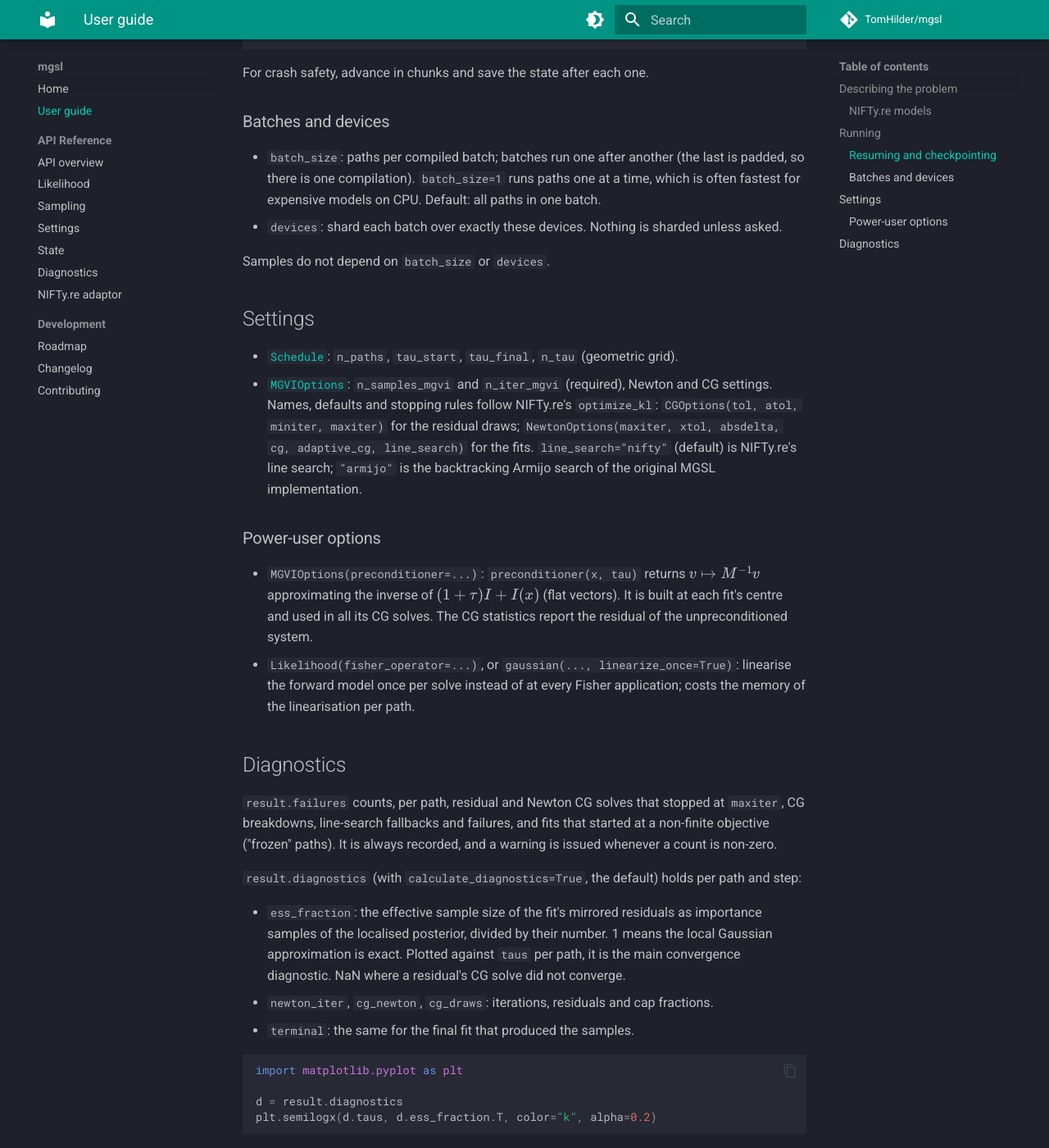
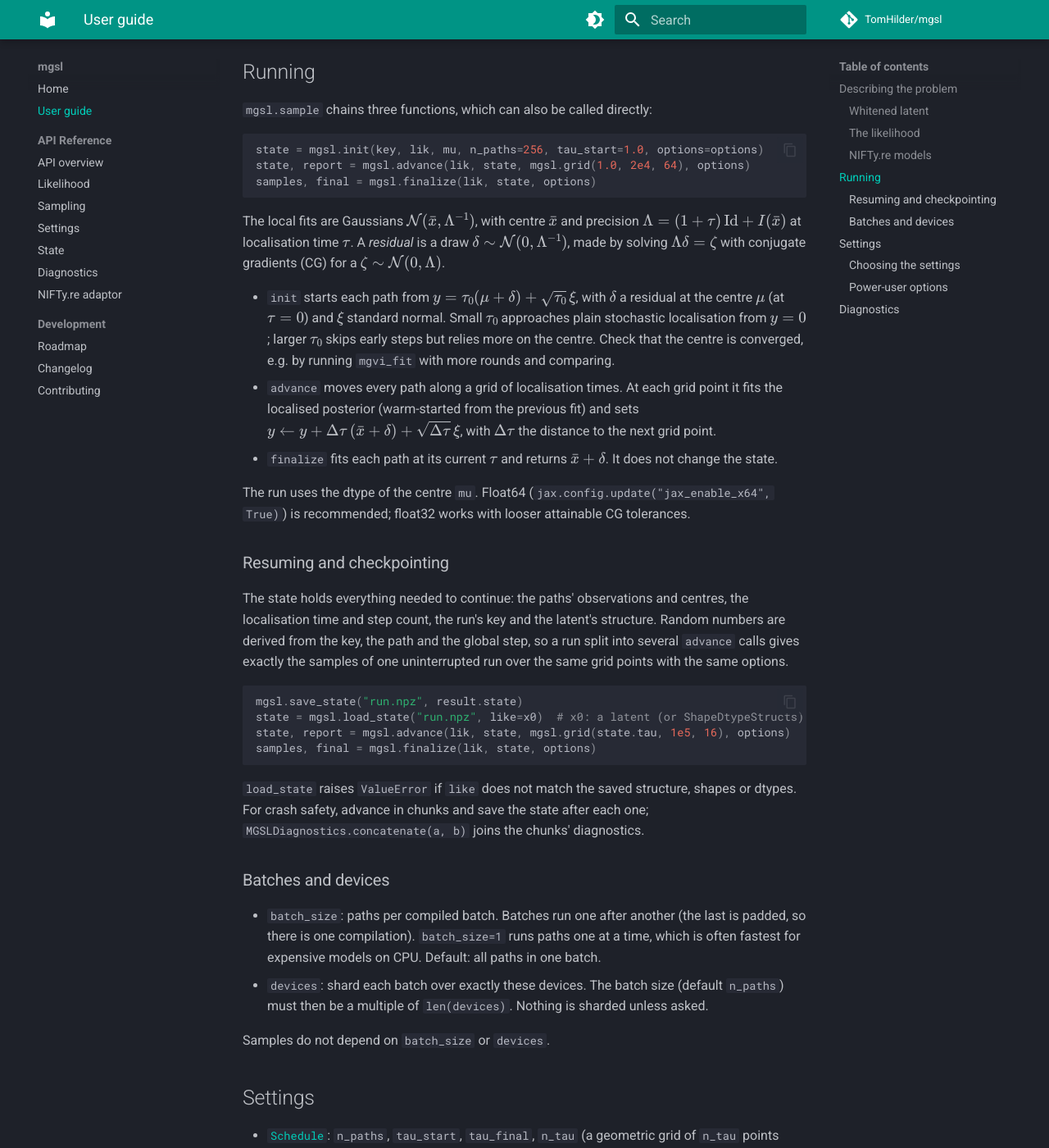
Before and after one commit to TomHilder/mgsl, an MkDocs documentation site: the page built from docs/guide.md, in a window 1280 px wide and 1400 px high, scrolled down 1632 px. Shown: the whole window at 82% size. Built offline with MkDocs 1.6.1 and Material for MkDocs 9.7.7, drawn with Linux system fonts in a browser that asks for light colours; comment, search, counter and statistics services are not loaded; some of the changed text lies outside the part shown.

Commit message:
Docs: self-contained wording, runnable quick start, whitening, notation, settings guidance; sample reports init failures
Co-Authored-By: Claude Opus 5.5 <noreply@anthropic.com>

````diff
--- a/docs/guide.md
+++ b/docs/guide.md
@@ -1,39 +1,67 @@
 # User guide
+
+Notation: \(x\) is the latent (dimension \(n\)), \(\mathrm{Id}\) the identity, \(I(x)\) the
+Fisher information of the likelihood at \(x\), and \(\tau\) the localisation time.
 
 ## Describing the problem
 
-mgsl needs a latent \(x\) with prior \(\mathcal N(0, I)\) (any pytree of real arrays) and a
-[`Likelihood`](api/likelihood.md) with
+### Whitened latent
 
-- `log_likelihood(x)`: \(\log p(d \mid x)\), up to a constant;
+mgsl assumes the prior on the latent is \(\mathcal N(0, \mathrm{Id})\). A model with another
+prior is written in terms of standard-normal variables: a parameter \(z \sim \mathcal N(m,
+LL^\top)\) becomes \(z = m + Lx\), a log-normal amplitude becomes \(\exp(\mu + s\,x)\), a
+Gaussian process becomes its whitened Fourier or Karhunen-Loève coefficients, and so on. The
+forward model starts from \(x\):
+
+```python
+def forward(x):
+    z = m + L @ x  # prior N(m, L L^T) on z
+    return model(z)  # prediction of the data
+```
+
+### The likelihood
+
+A [`Likelihood`](api/likelihood.md) has
+
+- `log_likelihood(x)`: \(\log p(\text{data} \mid x)\), up to a constant;
 - `fisher(x, v)`: the Fisher information \(I(x) = J^\top F J\) applied to a tangent \(v\)
-  (\(J\) the Jacobian of the forward model, \(F\) the Fisher metric of the noise model; no
-  prior term);
-- `fisher_sqrt(x, e)`: \(J^\top F^{1/2} e\), so that it has covariance \(I(x)\) for
-  \(e \sim \mathcal N(0, I)\);
-- `data_shape`: the shape of \(e\).
+  (\(J\) the Jacobian of the forward model, \(F\) the Fisher metric of the noise model, e.g.
+  \(\mathrm{diag}(1/\sigma^2)\) for Gaussian noise); no prior term;
+- `fisher_sqrt(x, e)`: \(J^\top F^{1/2} e\), which has covariance \(I(x)\) for
+  \(e \sim \mathcal N(0, \mathrm{Id})\);
+- `data_shape`: a pytree of `jax.ShapeDtypeStruct` with the structure, shapes and dtypes of
+  \(e\) (usually those of the data).
 
 For Gaussian noise, `mgsl.gaussian(forward, data, noise_std=..., mask=...)` builds all four.
-Masked data points get zero weight (they may hold NaN).
+`noise_std` is a scalar or an array of the data's shape. Masked data points (`mask` False) get
+zero weight and may hold NaN. For other noise models, write the four entries by hand, e.g.
+with `jax.jvp` and `jax.vjp` of the forward model.
 
-`mgsl.check_likelihood(lik, x, key)` checks that the functions agree with each other: it catches
-a negative log-likelihood passed as `log_likelihood`, a data-space Fisher matrix instead of
-\(J^\top F J\), a Fisher that is not positive semi-definite, and wrong output shapes.
+`mgsl.check_likelihood(lik, x, key)` checks that the functions agree with each other. It raises
+`ValueError` naming the problem: a negative log-likelihood passed as `log_likelihood`, a
+data-space Fisher matrix instead of \(J^\top F J\), a Fisher information that is not positive
+semi-definite, or wrong output shapes. It returns the quadratic forms it compared. Run it at
+zeros and near the posterior (e.g. at a fit's centre).
 
-Arrays held by a `Likelihood` through `jax.tree_util.Partial` (as `gaussian` does) are passed
-to compiled code at run time, so new data of the same shape does not recompile. Arrays captured
-by a plain closure are compiled in as constants.
+Arrays held by a `Likelihood` through `jax.tree_util.Partial` (as `gaussian` does) are passed to
+compiled code at run time, so new data of the same shape does not recompile. Arrays captured by
+a plain closure (a `lambda` or nested function) are compiled in as constants.
 
 ### NIFTy.re models
 
 ```python
+import operator
+
 import nifty.re as jft
+from jax.tree_util import Partial
+
 import mgsl.nifty
 
-lh = jft.Gaussian(data, noise_std_inv=lambda r: r / sigma).amend(model)
+noise_std_inv = Partial(operator.mul, 1 / sigma)  # NIFTy.re takes an operator here
+lh = jft.Gaussian(data, noise_std_inv=noise_std_inv).amend(model)  # model: a jft.Model
 lik = mgsl.nifty.from_likelihood(lh)
 result = mgsl.sample(key, lik, mu, schedule, options)
-samples = mgsl.nifty.to_samples(result)   # nifty.re Samples (pos = sample mean)
+samples = mgsl.nifty.to_samples(result)  # nifty.re Samples, pos = the sample mean
 ```
 
 The NIFTy.re likelihood must be amended with the model, so that its primals are the latent with
@@ -50,55 +78,93 @@ state, report = mgsl.advance(lik, state, mgsl.grid(1.0, 2e4, 64), options)
 samples, final = mgsl.finalize(lik, state, options)
 ```
 
+The local fits are Gaussians \(\mathcal N(\bar x, \Lambda^{-1})\), with centre \(\bar x\) and
+precision \(\Lambda = (1 + \tau)\,\mathrm{Id} + I(\bar x)\) at localisation time \(\tau\). A
+*residual* is a draw \(\delta \sim \mathcal N(0, \Lambda^{-1})\), made by solving
+\(\Lambda\delta = \zeta\) with conjugate gradients (CG) for a \(\zeta \sim \mathcal N(0, \Lambda)\).
+
 - `init` starts each path from \(y = \tau_0(\mu + \delta) + \sqrt{\tau_0}\,\xi\), with
-  \(\delta\) a residual of the Gaussian at the centre \(\mu\). Small \(\tau_0\) approaches
-  plain stochastic localisation from \(y = 0\); larger \(\tau_0\) skips the early steps but
-  relies more on the centre. Check that the centre (e.g. from `mgvi_fit`) is converged.
-- `advance` moves every path along a grid of localisation times.
-- `finalize` fits each path at its current \(\tau\) and draws one sample. It does not change the
-  state.
+  \(\delta\) a residual at the centre \(\mu\) (at \(\tau = 0\)) and \(\xi\) standard normal.
+  Small \(\tau_0\) approaches plain stochastic localisation from \(y = 0\); larger \(\tau_0\)
+  skips early steps but relies more on the centre. Check that the centre is converged, e.g.
+  by running `mgvi_fit` with more rounds and comparing.
+- `advance` moves every path along a grid of localisation times. At each grid point it fits the
+  localised posterior (warm-started from the previous fit) and sets
+  \(y \leftarrow y + \Delta\tau\,(\bar x + \delta) + \sqrt{\Delta\tau}\,\xi\), with
+  \(\Delta\tau\) the distance to the next grid point.
+- `finalize` fits each path at its current \(\tau\) and returns \(\bar x + \delta\). It does not
+  change the state.
+
+The run uses the dtype of the centre `mu`. Float64 (`jax.config.update("jax_enable_x64",
+True)`) is recommended; float32 works with looser attainable CG tolerances.
 
 ### Resuming and checkpointing
 
 The state holds everything needed to continue: the paths' observations and centres, the
 localisation time and step count, the run's key and the latent's structure. Random numbers are
-derived from the key, the path and the global step, so continuing a state gives exactly the
-samples an uninterrupted run would have given.
+derived from the key, the path and the global step, so a run split into several `advance`
+calls gives exactly the samples of one uninterrupted run over the same grid points with the
+same options.
 
 ```python
 mgsl.save_state("run.npz", result.state)
-state = mgsl.load_state("run.npz", like=x0)          # like=: the latent's structure
+state = mgsl.load_state("run.npz", like=x0)  # x0: a latent (or ShapeDtypeStructs)
 state, report = mgsl.advance(lik, state, mgsl.grid(state.tau, 1e5, 16), options)
-samples, _ = mgsl.finalize(lik, state, options)
+samples, final = mgsl.finalize(lik, state, options)
 ```
 
-For crash safety, advance in chunks and save the state after each one.
+`load_state` raises `ValueError` if `like` does not match the saved structure, shapes or
+dtypes. For crash safety, advance in chunks and save the state after each one;
+`MGSLDiagnostics.concatenate(a, b)` joins the chunks' diagnostics.
 
 ### Batches and devices
 
-- `batch_size`: paths per compiled batch; batches run one after another (the last is padded,
+- `batch_size`: paths per compiled batch. Batches run one after another (the last is padded,
   so there is one compilation). `batch_size=1` runs paths one at a time, which is often fastest
   for expensive models on CPU. Default: all paths in one batch.
-- `devices`: shard each batch over exactly these devices. Nothing is sharded unless asked.
+- `devices`: shard each batch over exactly these devices. The batch size (default `n_paths`)
+  must then be a multiple of `len(devices)`. Nothing is sharded unless asked.
 
 Samples do not depend on `batch_size` or `devices`.
 
 ## Settings
 
-- [`Schedule`](api/options.md): `n_paths`, `tau_start`, `tau_final`, `n_tau` (geometric grid).
-- [`MGVIOptions`](api/options.md): `n_samples_mgvi` and `n_iter_mgvi` (required), Newton and
-  CG settings. Names, defaults and stopping rules follow NIFTy.re's `optimize_kl`:
-  `CGOptions(tol, atol, miniter, maxiter)` for the residual draws;
-  `NewtonOptions(maxiter, xtol, absdelta, cg, adaptive_cg, line_search)` for the fits.
-  `line_search="nifty"` (default) is NIFTy.re's line search; `"armijo"` is the backtracking
-  Armijo search of the original MGSL implementation.
+- [`Schedule`](api/options.md): `n_paths`, `tau_start`, `tau_final`, `n_tau` (a geometric grid
+  of `n_tau` points from `tau_start` to `tau_final`).
+- [`MGVIOptions`](api/options.md): `n_samples_mgvi` (residuals per fit, each also used
+  mirrored, \(\bar x \pm \delta\)) and `n_iter_mgvi` (rounds per fit), both required; Newton
+  and CG settings. Names, defaults and stopping rules follow NIFTy.re's `optimize_kl`:
+  `CGOptions(tol=1e-5, atol=0, miniter, maxiter)` for the residual draws and
+  `NewtonOptions(maxiter, xtol=1e-5, absdelta, cg, adaptive_cg=True, line_search="nifty")` for
+  the fits.
+  - `line_search="nifty"`: NIFTy.re's line search (accepts any step that does not increase
+    the objective; restarts along the gradient after six halvings; gives up after nine).
+  - `line_search="armijo"`: backtracking until a sufficient decrease (Armijo condition) holds,
+    with a steepest-descent fallback for bad Newton directions; stricter about progress and
+    never gives up after a fixed number of tries.
+
+### Choosing the settings
+
+mgsl has no recommended values; check a choice with the diagnostics:
+
+- The terminal fit (`result.diagnostics.terminal.ess_fraction`) should have an ESS fraction
+  close to 1 for every path, which needs `tau_final` well above the largest eigenvalue of the
+  posterior precision \(\mathrm{Id} + I(x)\) of the latent. If it is not, raise `tau_final`,
+  e.g. by continuing the state with `advance`.
+- Where `ess_fraction` is low or jumps between steps, the steps are too coarse there: use more
+  grid points (`n_tau`).
+- Failure warnings (capped CG solves, line-search failures) mean the solves are not converged:
+  raise the corresponding `maxiter`, or check the likelihood.
+- `n_iter_mgvi=1` is often enough inside a run, because each fit starts from the previous
+  path's centre; the cold-start `mgvi_fit` needs more rounds.
 
 ### Power-user options
 
-- `MGVIOptions(preconditioner=...)`: `preconditioner(x, tau)` returns \(v \mapsto M^{-1} v\)
-  approximating the inverse of \((1 + \tau) I + I(x)\) (flat vectors). It is built at each fit's
-  centre and used in all its CG solves. The CG statistics report the residual of the
-  unpreconditioned system.
+- `MGVIOptions(preconditioner=...)`: `preconditioner(x, tau)` returns \(v \mapsto M^{-1} v\),
+  with \(M\) approximating \((1 + \tau)\,\mathrm{Id} + I(x)\). \(x\) and \(v\) are 1-D arrays
+  of length \(n\): the latent flattened as by `jax.flatten_util.ravel_pytree`. It is built at
+  each fit's centre and used in all its CG solves. The CG statistics report the residual of
+  the unpreconditioned system.
 - `Likelihood(fisher_operator=...)`, or `gaussian(..., linearize_once=True)`: linearise the
   forward model once per solve instead of at every Fisher application; costs the memory of the
   linearisation per path.
@@ -108,15 +174,20 @@ Samples do not depend on `batch_size` or `devices`.
 `result.failures` counts, per path, residual and Newton CG solves that stopped at `maxiter`,
 CG breakdowns, line-search fallbacks and failures, and fits that started at a non-finite
 objective ("frozen" paths). It is always recorded, and a warning is issued whenever a count is
-non-zero.
+non-zero. See [`Failures`](api/diagnostics.md) for what each count means.
 
-`result.diagnostics` (with `calculate_diagnostics=True`, the default) holds per path and step:
+`result.diagnostics` (with `calculate_diagnostics=True`, the default) holds, per path and
+step:
 
-- `ess_fraction`: the effective sample size of the fit's mirrored residuals as importance samples
-  of the localised posterior, divided by their number. 1 means the local Gaussian approximation
-  is exact. Plotted against `taus` per path, it is the main convergence diagnostic. NaN where a
-  residual's CG solve did not converge.
-- `newton_iter`, `cg_newton`, `cg_draws`: iterations, residuals and cap fractions.
+- `taus`: the localisation time of each step's fit;
+- `ess_fraction`: the effective sample size of the fit's mirrored residuals as importance
+  samples of the localised posterior, divided by their number. 1 means the local Gaussian is
+  exact. Plotted against `taus`, per path, it is the main convergence diagnostic. NaN where a
+  residual's CG solve did not converge;
+- `newton_iter`: Newton steps per fit;
+- `cg_newton`, `cg_draws`: [`CGStats`](api/diagnostics.md) of the Newton and residual-draw
+  solves (mean and maximum iterations, largest relative residual, fraction stopped at
+  `maxiter`);
 - `terminal`: the same for the final fit that produced the samples.
 
 ```python
@@ -126,5 +197,5 @@ d = result.diagnostics
 plt.semilogx(d.taus, d.ess_fraction.T, color="k", alpha=0.2)
 ```
 
-Turning diagnostics off saves \(2\,\)`n_samples_mgvi`\(+1\) log-likelihood evaluations and one
+Turning diagnostics off saves `2 * n_samples_mgvi + 1` log-likelihood evaluations and one
 Fisher application per solve, per fit.
````
Also changed, not shown: README.md (+2 -1 lines), docs/changelog.md (+2 -2 lines), docs/contributing.md (+1 -1 lines), docs/index.md (+41 -29 lines), 7 other files.
